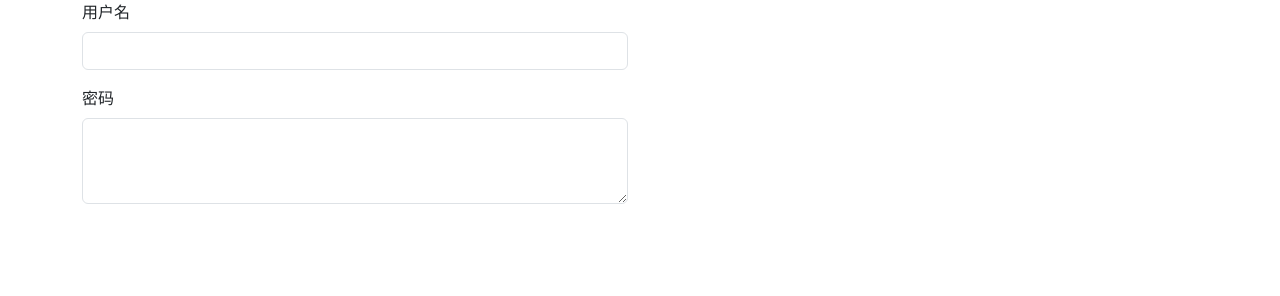
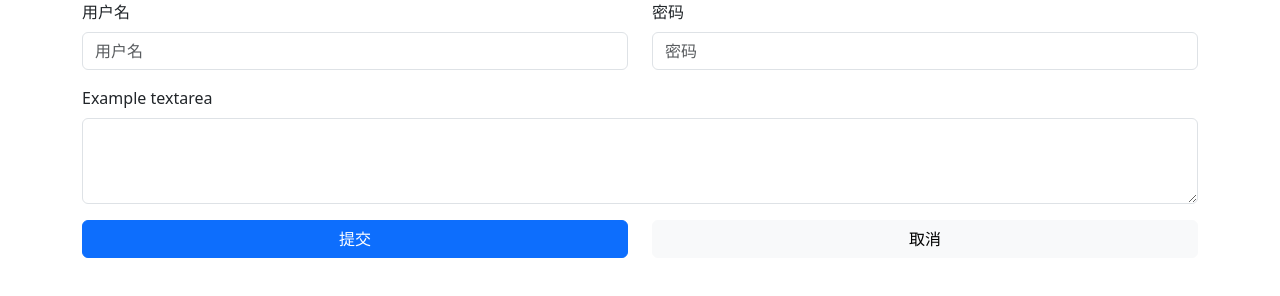
Before and after one commit to LiuGZ-github/Web_Learn, a plain HTML site: page responsive.html in a window 1280 px wide. Drawn offline with Linux system fonts and the light colour scheme.

Commit message:
css-finish

```diff
--- a/responsive.html
+++ b/responsive.html
@@ -16,15 +16,29 @@
     <div class="container">
         <form>
             <div class="row">
-                <div class="col-md-6 col-xm-12">
+                <div class="col-md-6 col-xs-12">
                     <div class="mb-3">
                         <label for="exampleFormControlInput1" class="form-label">用户名</label>
-                        <input type="email" class="form-control" id="exampleFormControlInput1">
+                        <input type="text" class="form-control" id="exampleFormControlInput1" placeholder="用户名">
                     </div>
+                </div>
+                <div class="col-md-6 col-xs-12">
                     <div class="mb-3">
-                        <label for="exampleFormControlTextarea1" class="form-label">密码</label>
+                        <label for="exampleFormControlInput1" class="form-label">密码</label>
+                        <input type="text" class="form-control" id="exampleFormControlInput1" placeholder="密码">
+                    </div>
+                </div>
+                <div class="col-md-12 col-xs-12">
+                    <div class="mb-3">
+                        <label for="exampleFormControlTextarea1" class="form-label">Example textarea</label>
                         <textarea class="form-control" id="exampleFormControlTextarea1" rows="3"></textarea>
                     </div>
+                </div>
+                <div class="col-md-6 col-sm-12">
+                    <button type="button" class="btn btn-primary" style="width: 100%; margin-bottom:10px; ;">提交</button>
+                </div>
+                <div class="col-md-6 col-sm-12">
+                    <button type="button" class="btn btn-light" style="width: 100%;">取消</button>
                 </div>
             </div>
         </form>
```
